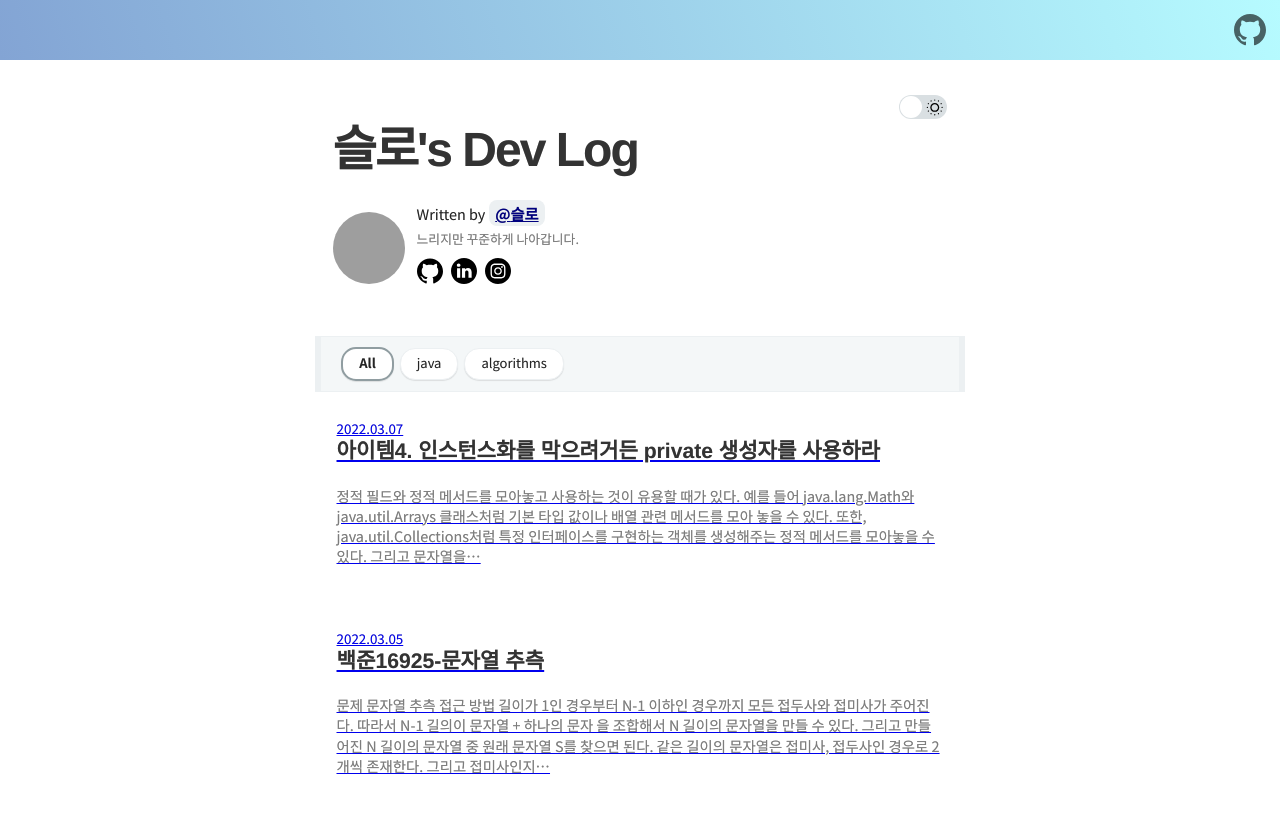
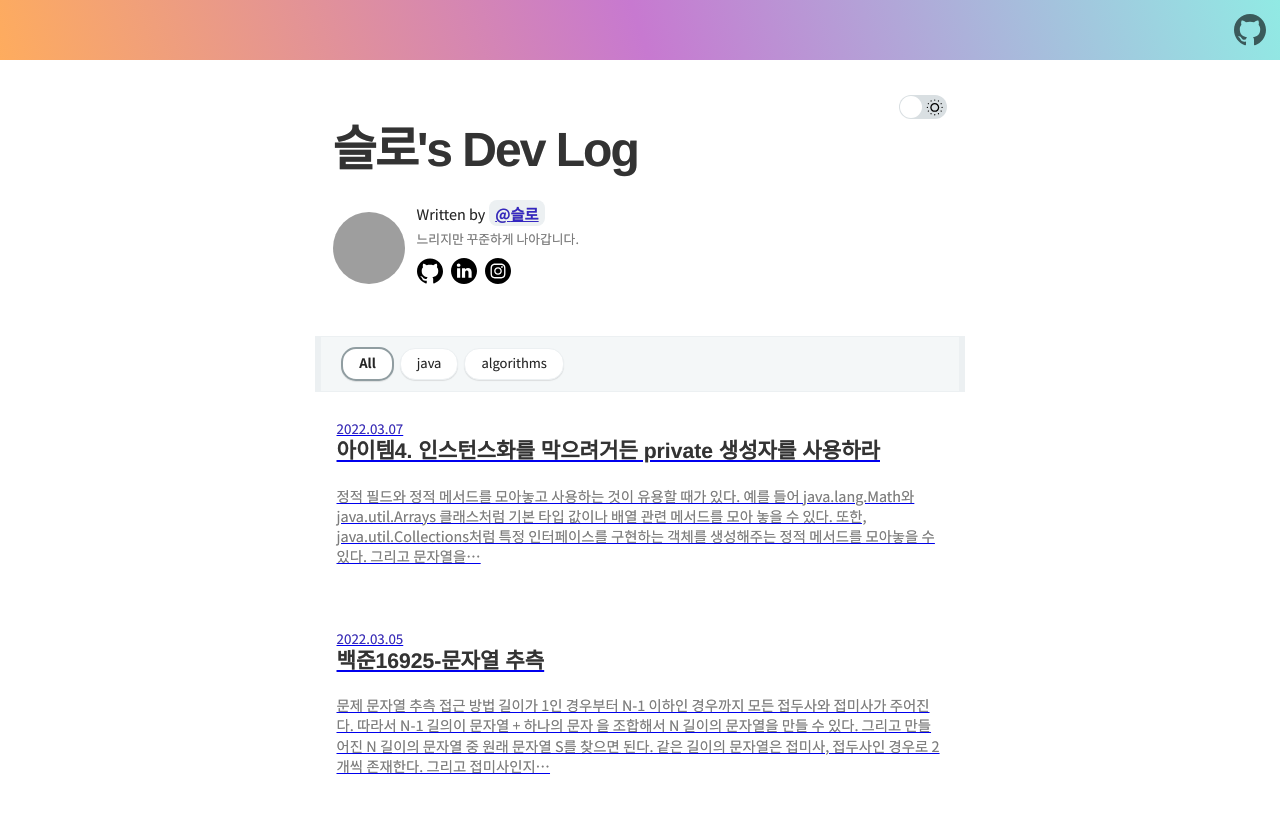
Before and after one commit to hanull/hanul-dev, a Gatsby site: page / in a window 1280 px wide. Shown: the top 814 px of the page. Built offline with nearby package versions, Linux system fonts and the light colour scheme; Gatsby itself is replaced by a stand-in of ours; some packages are replaced by stand-ins of ours; grey boxes are pictures that could not be loaded; what typography-theme-github would draw is missing.

Commit message:
refactor: 배경 색상 변경

```diff
--- a/src/styles/dark-theme.scss
+++ b/src/styles/dark-theme.scss
@@ -8,13 +8,24 @@ body.dark {
     color: $dark-light-font-color;
   }
 
+  .social-icon {
+    fill: $light-gray;
+    transition: fill 0.6s ease;
+
+    &:hover {
+      fill: $middle-gray;
+    }
+  }
+
   .bio {
     .author-name-content {
       background-color: $dark-category-border-color;
     }
+
     .author-introduction {
       color: $dark-middle-font-color;
     }
+
     a {
       color: $dark-link-color;
     }
@@ -26,18 +37,22 @@ body.dark {
     border-right: 6px solid $dark-category-border-color;
     border-left: 6px solid $dark-category-border-color;
     background-color: $dark-category-background-color;
+
     .item {
       border: 1px solid $dark-category-border-color;
       background-color: $dark-category-item-color;
       -webkit-box-shadow: 0px 1px 1px rgba(255, 255, 255, 0.1);
       box-shadow: 0px 1px 1px rgba(255, 255, 255, 0.1);
+
       a {
         color: $dark-category-text-color;
       }
+
       &[aria-selected='true'] {
         border: 2px solid $dark-category-highlight-border-color;
         font-weight: bolder;
       }
+
       &[aria-selected='true'] a {
         color: $dark-category-highlight-text-color;
       }
@@ -48,16 +63,23 @@ body.dark {
     h3 {
       color: $dark-light-font-color;
     }
+
     p {
       color: $dark-middle-font-color;
     }
+
     &:hover {
       text-shadow: $dark-hover-text-shadow;
+    }
+
+    small {
+      color: $dark-link-color;
     }
   }
 
   .footer {
     color: $dark-middle-font-color;
+
     a {
       color: $dark-lightest-font-color;
     }
@@ -79,6 +101,7 @@ body.dark {
       color: $navigator-text-color;
     }
   }
+
   td {
     border-bottom: 1px solid #eee;
   }
--- a/src/styles/light-theme.scss
+++ b/src/styles/light-theme.scss
@@ -11,9 +11,11 @@ body.light {
     .author-name-content {
       background-color: $light-category-border-color;
     }
+
     .author-introduction {
       color: $middle-gray;
     }
+
     a {
       color: $light-link-color;
     }
@@ -25,18 +27,22 @@ body.light {
     border-right: 6px solid $light-category-border-color;
     border-left: 6px solid $light-category-border-color;
     background-color: $light-category-background-color;
+
     .item {
       border: 1px solid $light-category-border-color;
       background-color: $light-category-item-color;
       -webkit-box-shadow: 0px 1px 1px rgba(0, 0, 0, 0.1);
       box-shadow: 0px 1px 1px rgba(0, 0, 0, 0.1);
+
       a {
         color: $light-category-text-color;
       }
+
       &[aria-selected='true'] {
         border: 2px solid $light-category-highlight-border-color;
         font-weight: bolder;
       }
+
       &[aria-selected='true'] a {
         color: $light-category-highlight-text-color;
       }
@@ -47,16 +53,23 @@ body.light {
     h3 {
       color: $dark-gray;
     }
+
     p {
       color: $middle-gray;
     }
+
     &:hover {
       text-shadow: $light-hover-text-shadow;
+    }
+
+    small {
+      color: $light-link-color;
     }
   }
 
   .footer {
     color: $light-gray;
+
     a {
       color: $dark-gray;
     }
--- a/src/styles/variables.scss
+++ b/src/styles/variables.scss
@@ -1,5 +1,5 @@
 // app
-$theme-gradient: linear-gradient(72deg, #83a4d4, #b6fbff);
+$theme-gradient: linear-gradient(72deg, #FEAC5E, #C779D0, #91EAE4);
 $top-header-text-color: #fff;
 
 /**
@@ -13,7 +13,7 @@ $light-hover-text-shadow: 0 0 6px rgba(0, 0, 0, 0.2);
 
 // index
 $dimmed-color: #eef5db;
-$light-link-color: #000080;
+$light-link-color: #3527c2;
 $dark-gray: #333;
 $middle-gray: #7d7d7d;
 $light-gray: #aaa;
```
